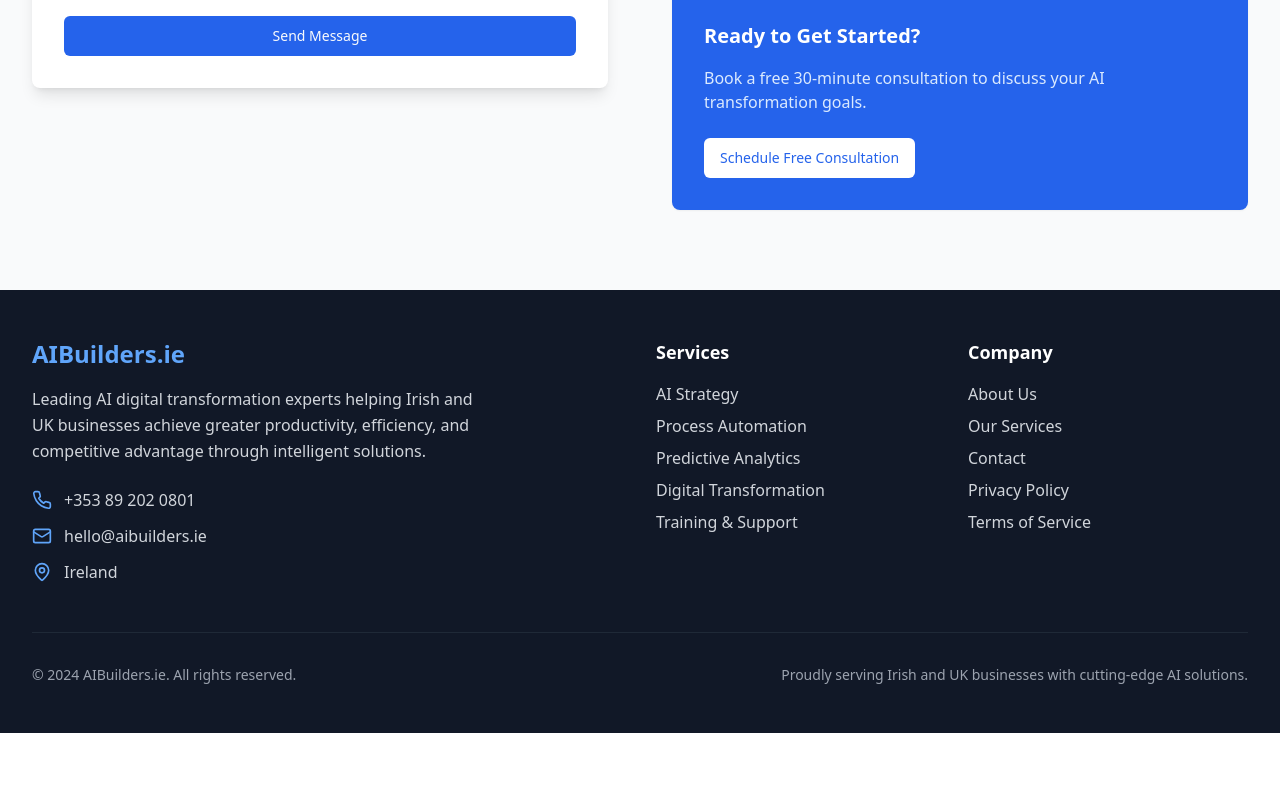
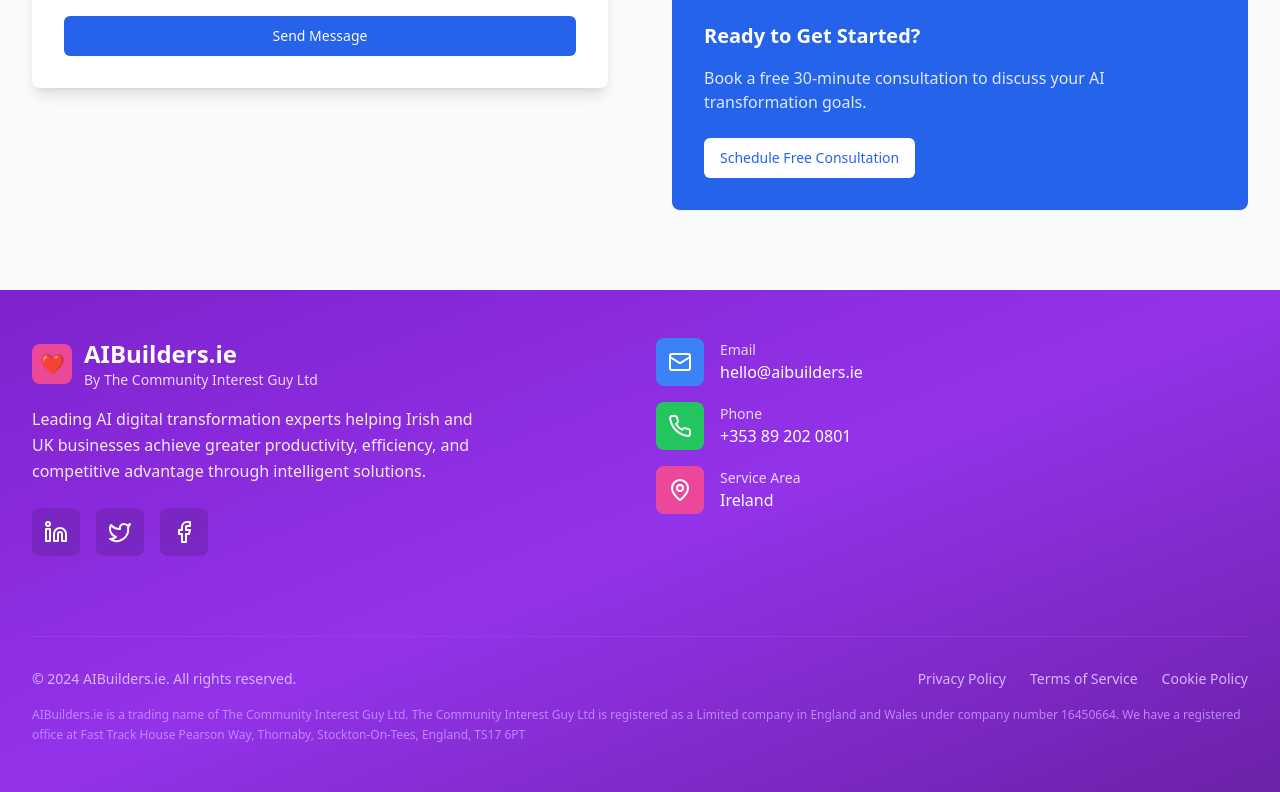
Before and after one commit to projectsdotie/ai-builders-ie, a React (Vite) app: page / in a window 1280 px wide. Shown: the part 3391-4183 px from the top of the page. Before the commit the page ends 4124 px from the top, so only its background shows below. Built offline with nearby package versions, Linux system fonts and the light colour scheme.

Commit message:
Style the footer
Style the footer to match the provided image.

```diff
--- a/src/components/Footer.tsx
+++ b/src/components/Footer.tsx
@@ -1,66 +1,88 @@
 
-import { Mail, Phone, MapPin } from "lucide-react";
+import { Mail, Phone, MapPin, Linkedin, Twitter, Facebook } from "lucide-react";
 
 export const Footer = () => {
   return (
-    <footer className="bg-gray-900 text-white py-12">
+    <footer className="bg-gradient-to-br from-purple-700 via-purple-600 to-purple-800 text-white py-12">
       <div className="container mx-auto px-4 sm:px-6 lg:px-8">
-        <div className="grid grid-cols-1 md:grid-cols-4 gap-8">
-          <div className="md:col-span-2">
+        <div className="grid grid-cols-1 md:grid-cols-2 gap-8 items-start">
+          <div>
             <div className="mb-4">
-              <span className="text-2xl font-bold text-blue-400">AIBuilders.ie</span>
+              <div className="flex items-center space-x-3 mb-2">
+                <div className="w-10 h-10 bg-pink-500 rounded-lg flex items-center justify-center">
+                  <span className="text-white text-xl">❤️</span>
+                </div>
+                <div>
+                  <span className="text-2xl font-bold text-white">AIBuilders.ie</span>
+                  <p className="text-purple-200 text-sm">By The Community Interest Guy Ltd</p>
+                </div>
+              </div>
             </div>
-            <p className="text-gray-300 mb-6 leading-relaxed max-w-md">
+            <p className="text-purple-100 mb-6 leading-relaxed max-w-md">
               Leading AI digital transformation experts helping Irish and UK businesses achieve greater productivity, efficiency, and competitive advantage through intelligent solutions.
             </p>
-            <div className="space-y-3">
-              <div className="flex items-center space-x-3">
-                <Phone className="h-5 w-5 text-blue-400" />
-                <span className="text-gray-300">+353 89 202 0801</span>
+
+            <div className="flex space-x-4 mb-8">
+              <div className="w-12 h-12 bg-purple-800/50 rounded-lg flex items-center justify-center hover:bg-purple-700/50 transition-colors cursor-pointer">
+                <Linkedin className="h-6 w-6 text-white" />
               </div>
-              <div className="flex items-center space-x-3">
-                <Mail className="h-5 w-5 text-blue-400" />
-                <span className="text-gray-300">hello@aibuilders.ie</span>
+              <div className="w-12 h-12 bg-purple-800/50 rounded-lg flex items-center justify-center hover:bg-purple-700/50 transition-colors cursor-pointer">
+                <Twitter className="h-6 w-6 text-white" />
               </div>
-              <div className="flex items-center space-x-3">
-                <MapPin className="h-5 w-5 text-blue-400" />
-                <span className="text-gray-300">Ireland</span>
+              <div className="w-12 h-12 bg-purple-800/50 rounded-lg flex items-center justify-center hover:bg-purple-700/50 transition-colors cursor-pointer">
+                <Facebook className="h-6 w-6 text-white" />
               </div>
             </div>
           </div>
 
-          <div>
-            <h3 className="text-lg font-semibold mb-4">Services</h3>
-            <ul className="space-y-2 text-gray-300">
-              <li><a href="#" className="hover:text-blue-400 transition-colors">AI Strategy</a></li>
-              <li><a href="#" className="hover:text-blue-400 transition-colors">Process Automation</a></li>
-              <li><a href="#" className="hover:text-blue-400 transition-colors">Predictive Analytics</a></li>
-              <li><a href="#" className="hover:text-blue-400 transition-colors">Digital Transformation</a></li>
-              <li><a href="#" className="hover:text-blue-400 transition-colors">Training & Support</a></li>
-            </ul>
-          </div>
+          <div className="space-y-4">
+            <div className="flex items-center space-x-4">
+              <div className="w-12 h-12 bg-blue-500 rounded-lg flex items-center justify-center">
+                <Mail className="h-6 w-6 text-white" />
+              </div>
+              <div>
+                <p className="text-purple-200 text-sm">Email</p>
+                <p className="text-white font-medium">hello@aibuilders.ie</p>
+              </div>
+            </div>
 
-          <div>
-            <h3 className="text-lg font-semibold mb-4">Company</h3>
-            <ul className="space-y-2 text-gray-300">
-              <li><a href="#about" className="hover:text-blue-400 transition-colors">About Us</a></li>
-              <li><a href="#services" className="hover:text-blue-400 transition-colors">Our Services</a></li>
-              <li><a href="#contact" className="hover:text-blue-400 transition-colors">Contact</a></li>
-              <li><a href="#" className="hover:text-blue-400 transition-colors">Privacy Policy</a></li>
-              <li><a href="#" className="hover:text-blue-400 transition-colors">Terms of Service</a></li>
-            </ul>
+            <div className="flex items-center space-x-4">
+              <div className="w-12 h-12 bg-green-500 rounded-lg flex items-center justify-center">
+                <Phone className="h-6 w-6 text-white" />
+              </div>
+              <div>
+                <p className="text-purple-200 text-sm">Phone</p>
+                <p className="text-white font-medium">+353 89 202 0801</p>
+              </div>
+            </div>
+
+            <div className="flex items-center space-x-4">
+              <div className="w-12 h-12 bg-pink-500 rounded-lg flex items-center justify-center">
+                <MapPin className="h-6 w-6 text-white" />
+              </div>
+              <div>
+                <p className="text-purple-200 text-sm">Service Area</p>
+                <p className="text-white font-medium">Ireland</p>
+              </div>
+            </div>
           </div>
         </div>
 
-        <div className="border-t border-gray-800 mt-12 pt-8">
+        <div className="border-t border-purple-500/30 mt-12 pt-8">
           <div className="flex flex-col md:flex-row justify-between items-center">
-            <p className="text-gray-400 text-sm">
+            <p className="text-purple-300 text-sm">
               © 2024 AIBuilders.ie. All rights reserved.
             </p>
-            <p className="text-gray-400 text-sm mt-4 md:mt-0">
-              Proudly serving Irish and UK businesses with cutting-edge AI solutions.
-            </p>
+            <div className="flex space-x-6 mt-4 md:mt-0">
+              <a href="#" className="text-purple-300 text-sm hover:text-white transition-colors">Privacy Policy</a>
+              <a href="#" className="text-purple-300 text-sm hover:text-white transition-colors">Terms of Service</a>
+              <a href="#" className="text-purple-300 text-sm hover:text-white transition-colors">Cookie Policy</a>
+            </div>
           </div>
+
+          <p className="text-purple-400 text-xs mt-4 leading-relaxed">
+            AIBuilders.ie is a trading name of The Community Interest Guy Ltd. The Community Interest Guy Ltd is registered as a Limited company in England and Wales under company number 16450664. We have a registered office at Fast Track House Pearson Way, Thornaby, Stockton-On-Tees, England, TS17 6PT
+          </p>
         </div>
       </div>
     </footer>
```
